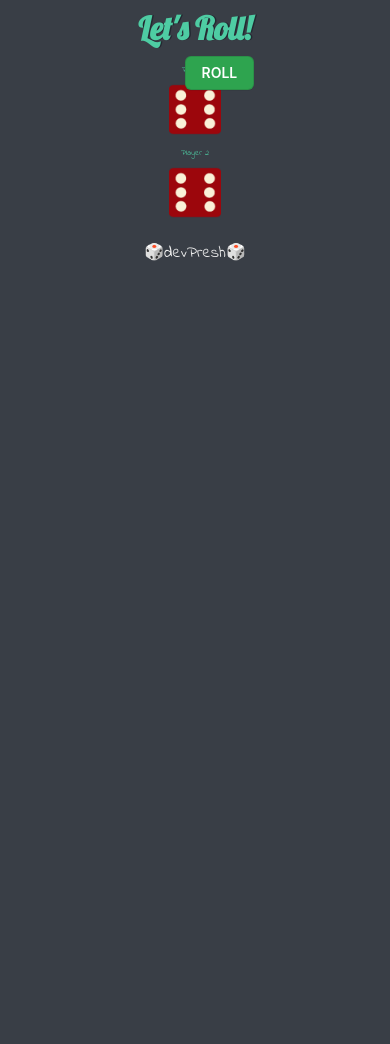
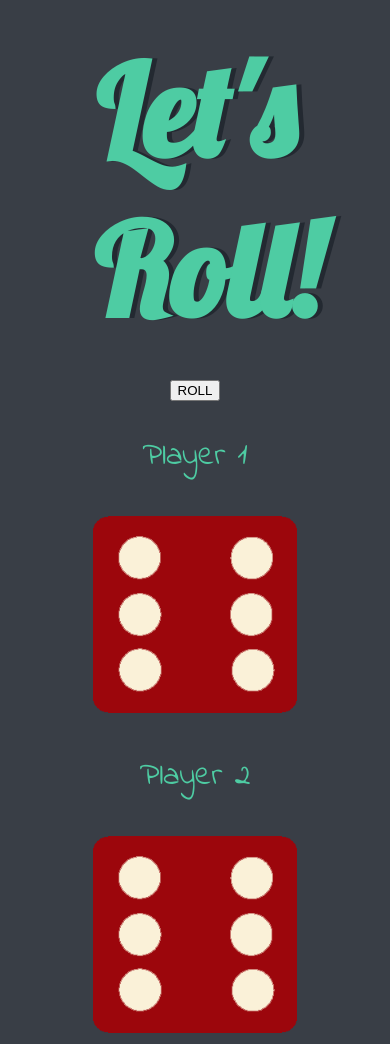
Before and after one commit to justpresh12/TheDiceRoll, a plain HTML site: page index.html in a window 390 px wide. Shown: the top 1044 px of the page. Before the commit the page ends 844 px from the top, so only its background shows below. Drawn offline with Linux system fonts and the light colour scheme.

Commit message:
still adjusting responsiveness

```diff
--- a/styles.css
+++ b/styles.css
@@ -1,5 +1,4 @@
 .container {
-  position: relative;
   width: 70%;
   margin: auto;
   text-align: center;
@@ -8,6 +7,7 @@
 .dice {
   text-align: center;
   display: inline-block;
+
 }
 
 body {
@@ -15,21 +15,21 @@ body {
 }
 
 h1 {
-  margin: 8px;
+  margin: 30px;
   font-family: 'Lobster', cursive;
-  text-shadow: 1.5px 0 #232931;
-  font-size: 2rem;
+  text-shadow: 5px 0 #232931;
+  font-size: 8rem;
   color: #4ECCA3;
 }
 
 p {
-  font-size: 0.5rem;
+  font-size: 2rem;
   color: #4ECCA3;
   font-family: 'Indie Flower', cursive;
 }
 
 img {
-  width: 20%;
+  width: 80%;
 }
 
 footer {
@@ -39,68 +39,3 @@ footer {
   font-family: 'Indie Flower', cursive;
 
 }
-
-
-.button-roll {
-  position: absolute;
-  left: 46%;
-  appearance: none;
-  background-color: #2ea44f;
-  border: 1px solid rgba(27, 31, 35, .15);
-  border-radius: 6px;
-  box-shadow: rgba(27, 31, 35, .1) 0 1px 0;
-  box-sizing: border-box;
-  color: #fff;
-  cursor: pointer;
-  font-family: -apple-system,system-ui,"Segoe UI",Helvetica,Arial,sans-serif,"Apple Color Emoji","Segoe UI Emoji";
-  font-size: 14px;
-  font-weight: 600;
-  line-height: 20px;
-  padding: 6px 16px;
-  position: absolute;
-  text-align: center;
-  text-decoration: none;
-  user-select: none;
-  -webkit-user-select: none;
-  touch-action: manipulation;
-  vertical-align: middle;
-  white-space: nowrap;
-}
-
-.button-roll:hover {
-  background-color: #2c974b;
-}
-
-.button-roll:focus {
-  box-shadow: rgba(46, 164, 79, .4) 0 0 0 3px;
-  outline: none;
-}
-
-.button-roll:disabled {
-  background-color: #94d3a2;
-  border-color: rgba(27, 31, 35, .1);
-  color: rgba(255, 255, 255, .8);
-  cursor: default;
-}
-
-.button-roll:active {
-  background-color: #298e46;
-  box-shadow: rgba(20, 70, 32, .2) 0 1px 0 inset;
-}
-
-@media screen and (min-width: 1024px) {
-
-  h1{
-  margin: 30px;
-  text-shadow: 5px 0 #232931;
-  font-size: 8rem;
-  }
-
-  img {
-    width: 80%;
-  }
-
-  p {
-    font-size: 2rem;
-  }
-}
```
Also changed, not shown: 1 other file.
